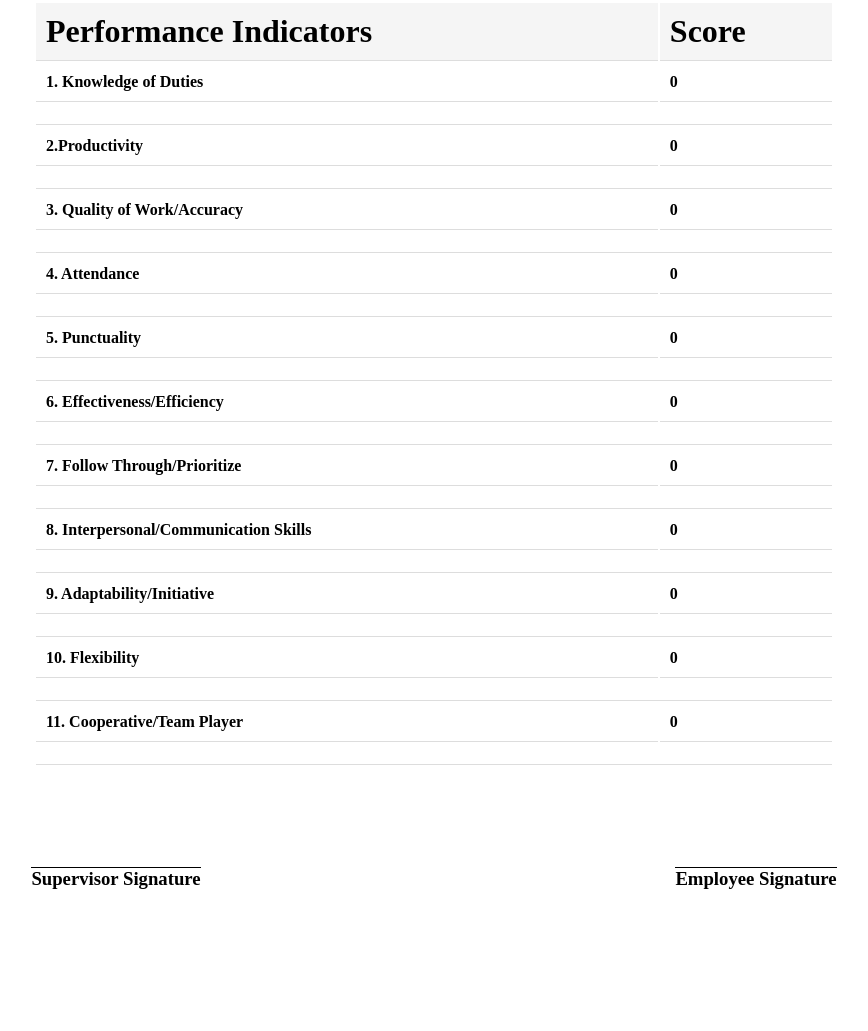
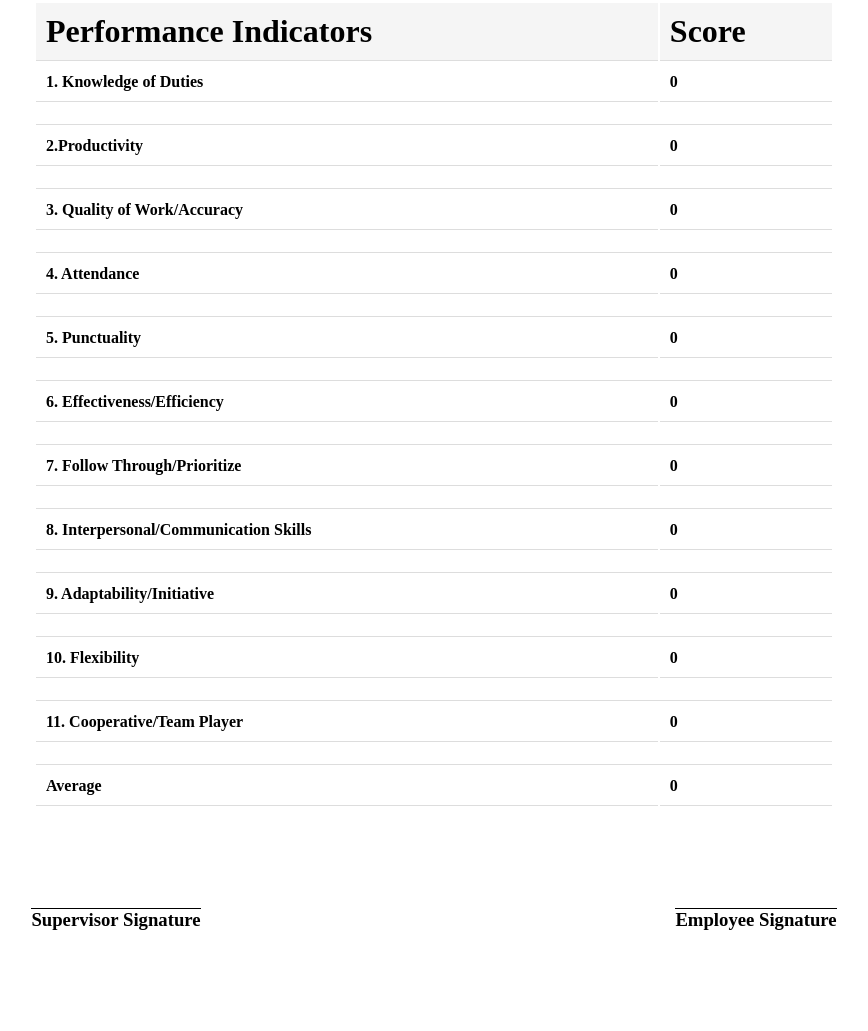
Before and after one commit to ZylerPepito/Evaluation-Phil-Am-Outsourcing, a website: page print.html in a window 1280 px wide. Shown: the part 195-1226 px from the top of the page, without its empty margins (206-1074 px from the left). Before the commit the page ends 1185 px from the top, so only its background shows below. Drawn offline with Linux system fonts and the light colour scheme; no server answers.

Commit message:
Update print.html

```diff
--- a/print.html
+++ b/print.html
@@ -183,6 +183,10 @@ hr {
                     <tr id="comments-td-11" class="comment-row">
                         <td id="comment11" colspan="2"></td>
                     </tr>
+                    <tr id="comment-open12">
+                        <td>Average</td>
+                        <td id="average-text">0</td>
+                    </tr>
                 </table>
             </div>
 
@@ -229,6 +233,7 @@ hr {
  const adaptilityText = document.getElementById('adaptility-text');
  const flexibilityText = document.getElementById('flexibility-text');
  const cooperativeText = document.getElementById('cooperative-text');
+ const averageText = document.getElementById('average-text');
 
     const urlParams = new URLSearchParams(window.location.search);
     const desiredId = urlParams.get('id');
@@ -279,6 +284,8 @@ hr {
             adaptilityText.textContent = scores.adaptility;
             flexibilityText.textContent = scores.flexibility;
             cooperativeText.textContent = scores.cooperative;
+            averageText.textContent = evaluation.average;
+
 
             for (let i = 1; i <= 11; i++) {
                 const commentKey = `comment${i}`;
```
